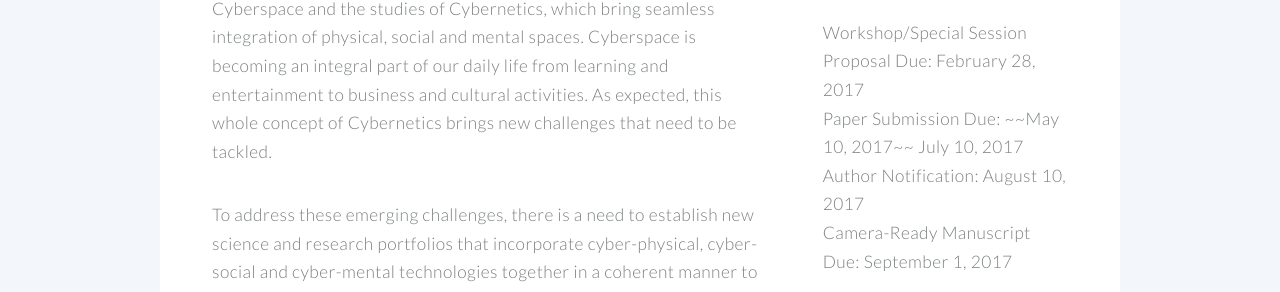
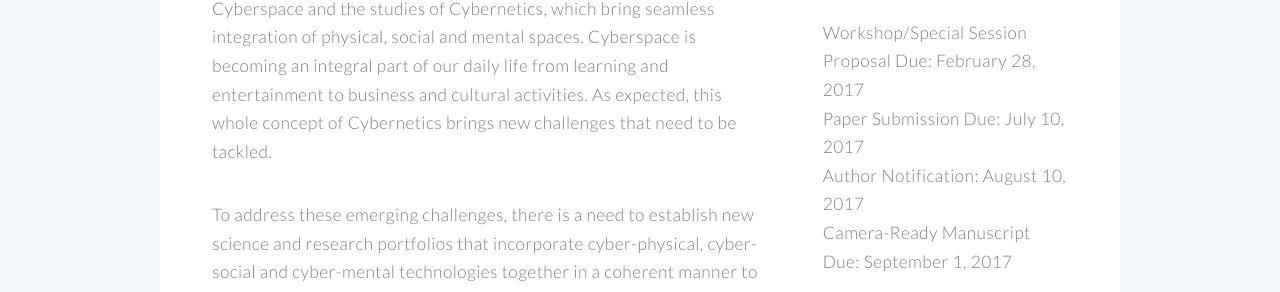
Before and after one commit to cyber-science/2017, a Jekyll site: the page built from index.md, in a window 1280 px wide and 900 px high, scrolled down 674 px. Shown: the part 152-444 px from the top of the window. Built offline with Jekyll 4.4.1, drawn with Linux system fonts in a browser that asks for light colours; nearby versions of some CDN libraries.

Commit message:
_includes/twenty/sidebar.html

```diff
--- a/_includes/twenty/sidebar.html
+++ b/_includes/twenty/sidebar.html
@@ -18,7 +18,7 @@
     </header>
     <ul>
       <li>Workshop/Special Session Proposal Due: February 28, 2017</li>
-      <li>Paper Submission Due: ~~May 10, 2017~~ July 10, 2017</li>
+      <li>Paper Submission Due: July 10, 2017</li>
       <li>Author Notification: August 10, 2017</li>
       <li>Camera-Ready Manuscript Due: September 1, 2017</li>
     </ul>
```
